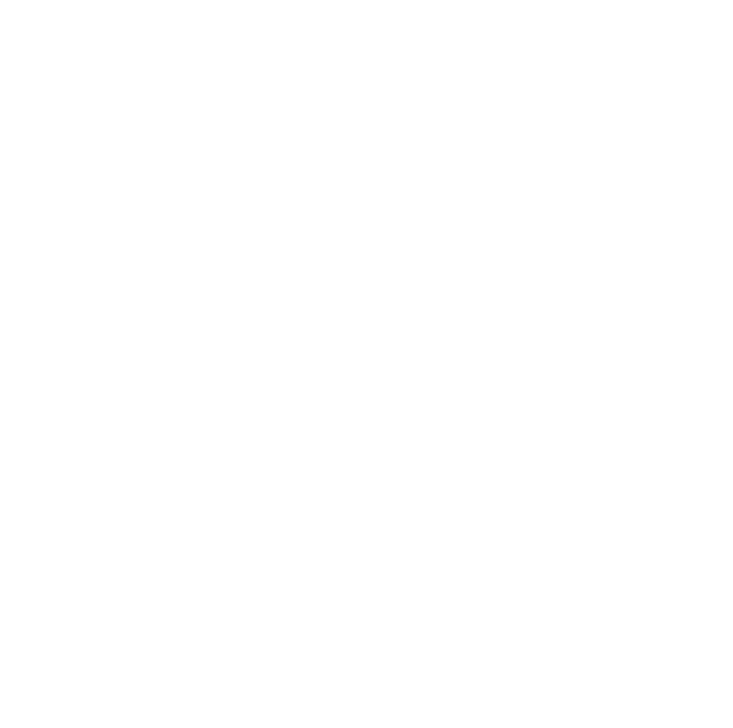
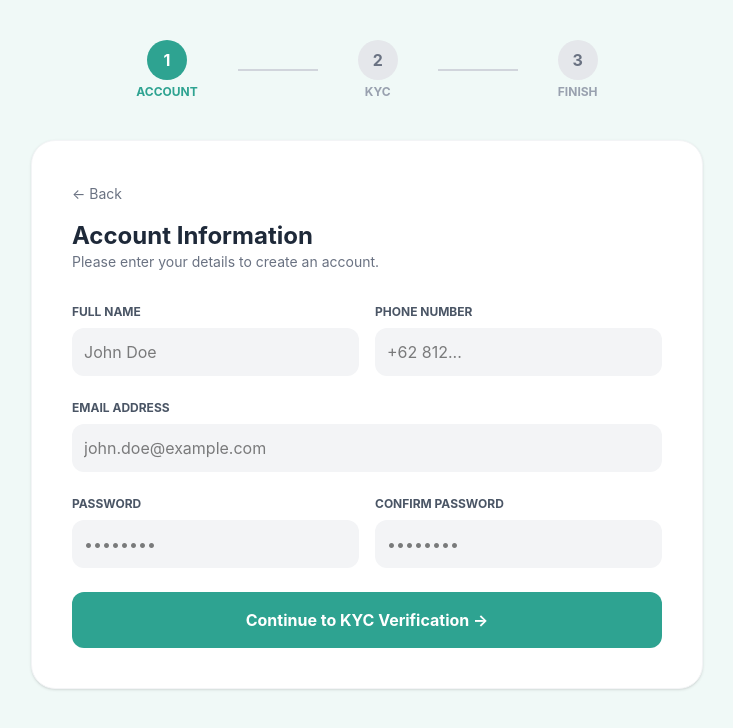
Before and after one commit to group4pbl-carefund/frontend, a React app: page /register in a window 1280 px wide. Before the commit this address had no page. Shown: the top 728 px of the page, without its empty margins (273-1006 px from the left). Built offline with nearby package versions, Linux system fonts and the light colour scheme; the HTML template or start-up script is replaced by a standard one.

Commit message:
login dan register doneee

```diff
--- a/package.json
+++ b/package.json
@@ -11,9 +11,10 @@
   },
   "dependencies": {
     "@tailwindcss/vite": "^4.2.4",
+    "axios": "^1.16.0",
     "react": "^19.2.4",
     "react-dom": "^19.2.4",
-    "react-router-dom": "^7.14.2",
+    "react-router-dom": "^7.15.0",
     "tailwindcss": "^4.2.4"
   },
   "devDependencies": {
--- a/src/App.jsx
+++ b/src/App.jsx
@@ -2,6 +2,8 @@ import React from 'react';
 import { BrowserRouter as Router, Routes, Route } from 'react-router-dom';
 
 import LandingPage from './pages/landingPage';
+import Login from './pages/login';
+import Register from './pages/register';
 
 function App() {
   return (
@@ -9,6 +11,8 @@ function App() {
       <Routes>
         {/* Route untuk halaman utama (Landing Page) */}
         <Route path="/" element={<LandingPage />} />
+        <Route path="/login" element={<Login />} />
+        <Route path="/register" element={<Register />} />
 
         {/* Nanti kamu bisa menambahkan route halaman lain di bawah sini */}
         {/* Contoh: */}
--- a/src/components/navbar.jsx
+++ b/src/components/navbar.jsx
@@ -1,4 +1,5 @@
 import React from 'react';
+import { Link } from 'react-router-dom';
 
 const Navbar = () => {
   return (
@@ -13,12 +14,15 @@ const Navbar = () => {
       </div>
 
       <div className="flex items-center space-x-6">
-        <a href="#login" className="font-semibold text-slate-600 hover:text-[#60C9B3]">
+        <Link to="/login" className="font-semibold text-slate-600 hover:text-[#60C9B3]">
           Log in
-        </a>
-        <button className="rounded px-6 py-2 text-sm font-semibold text-white bg-[#60C9B3] hover:bg-[#4ea894]">
-          Daftar
-        </button>
+        </Link>
+
+        <Link to="/register">
+          <button className="rounded px-6 py-2 text-sm font-semibold text-white bg-[#60C9B3] hover:bg-[#4ea894]">
+            Daftar
+          </button>
+        </Link>
       </div>
     </nav>
   );
--- /dev/null
+++ b/src/pages/login.jsx
@@ -0,0 +1,74 @@
+import React, { useState } from 'react';
+import { Link } from 'react-router-dom';
+import axios from 'axios';
+
+const Login = () => {
+  const [formData, setFormData] = useState({ email: '', password: '' });
+
+  const handleLogin = async (e) => {
+    e.preventDefault();
+    try {
+      const response = await axios.post('http://127.0.0.1:8000/api/login', {
+        email: formData.email,
+        password: formData.password
+      });
+
+      localStorage.setItem('token', response.data.token);
+
+      alert('Login Success! Welcome to Care Fund');
+      window.location.href = '/';
+    } catch (error) {
+      alert(error.response?.data?.message || 'Login Failed. Please check your email and password.');
+    }
+  };
+
+  return (
+    <div className="min-h-screen bg-[#e0f2f1] flex items-center justify-center p-4 font-sans">
+      <div className="w-full max-w-md bg-white rounded-3xl overflow-hidden shadow-xl">
+        {/* Header Hitam */}
+        <div className="bg-[#1a1a1a] p-8 text-center text-white relative">
+          <div className="bg-[#2ea391] w-12 h-12 rounded-full flex items-center justify-center mx-auto mb-4">
+             <span className="text-white">🛡️</span>
+          </div>
+          <h2 className="text-xl font-bold">Login to Care Fund</h2>
+          <p className="text-gray-400 text-sm">Continue your mission of kindness</p>
+        </div>
+
+        <div className="p-8">
+          <form onSubmit={handleLogin}>
+            <div className="mb-4">
+              <label className="block text-xs font-bold text-gray-500 mb-2 uppercase">Email Address</label>
+              <input
+                type="email"
+                className="w-full bg-gray-100 p-3 rounded-xl outline-none"
+                placeholder="name@example.com"
+                onChange={(e) => setFormData({...formData, email: e.target.value})}
+              />
+            </div>
+            <div className="mb-6">
+              <label className="block text-xs font-bold text-gray-500 mb-2 uppercase">Password</label>
+              <input
+                type="password"
+                className="w-full bg-gray-100 p-3 rounded-xl outline-none"
+                placeholder="••••••••"
+                onChange={(e) => setFormData({...formData, password: e.target.value})}
+              />
+            </div>
+            <button className="w-full bg-[#2ea391] text-white py-3 rounded-xl font-bold">
+              Login to Account →
+            </button>
+          </form>
+
+          <p className="text-center text-sm mt-4 text-gray-600">
+            New to Care Fund?{' '}
+            <Link to="/register" className="text-[#2ea391] font-bold hover:underline">
+              Register
+            </Link>
+          </p>
+        </div>
+      </div>
+    </div>
+  );
+};
+
+export default Login;
--- /dev/null
+++ b/src/pages/register.jsx
@@ -0,0 +1,129 @@
+import React, { useState } from 'react';
+import { Link } from 'react-router-dom';
+import axios from 'axios';
+
+const Register = () => {
+  const [currentStep, setCurrentStep] = useState(1);
+
+  const [formData, setFormData] = useState({
+    full_name: '',
+    phone: '',
+    email: '',
+    password: '',
+    confirm_password: '',
+    date_of_birth: '2000-01-01',
+    address: 'Default Address'
+  });
+
+  // 2. This function handles moving from Account -> KYC
+  const handleNextStep = async (e) => {
+    e.preventDefault();
+    if (formData.password !== formData.confirm_password) {
+      return alert("Passwords do not match!");
+    }
+
+    // For the demo/frontend flow, we move to step 2 directly
+    setCurrentStep(2);
+  };
+
+  return (
+    <div className="min-h-screen bg-[#f0f9f7] flex flex-col items-center py-10 font-sans">
+
+      {/* Dynamic Stepper Header */}
+      <div className="flex items-center gap-10 mb-10">
+        <div className="text-center">
+          <div className={`w-10 h-10 rounded-full flex items-center justify-center font-bold mx-auto ${currentStep >= 1 ? 'bg-[#2ea391] text-white' : 'bg-gray-200 text-gray-500'}`}>1</div>
+          <p className={`text-xs mt-1 font-bold ${currentStep >= 1 ? 'text-[#2ea391]' : 'text-gray-400'}`}>ACCOUNT</p>
+        </div>
+        <div className={`h-[2px] w-20 ${currentStep >= 2 ? 'bg-[#2ea391]' : 'bg-gray-300'}`}></div>
+        <div className="text-center">
+          <div className={`w-10 h-10 rounded-full flex items-center justify-center font-bold mx-auto ${currentStep >= 2 ? 'bg-[#2ea391] text-white' : 'bg-gray-200 text-gray-500'}`}>2</div>
+          <p className={`text-xs mt-1 font-bold ${currentStep >= 2 ? 'text-[#2ea391]' : 'text-gray-400'}`}>KYC</p>
+        </div>
+        <div className={`h-[2px] w-20 ${currentStep >= 3 ? 'bg-[#2ea391]' : 'bg-gray-300'}`}></div>
+        <div className="text-center">
+          <div className={`w-10 h-10 rounded-full flex items-center justify-center font-bold mx-auto ${currentStep >= 3 ? 'bg-[#2ea391] text-white' : 'bg-gray-200 text-gray-500'}`}>3</div>
+          <p className={`text-xs mt-1 font-bold ${currentStep >= 3 ? 'text-[#2ea391]' : 'text-gray-400'}`}>FINISH</p>
+        </div>
+      </div>
+
+      <div className="w-full max-w-2xl bg-white rounded-3xl p-10 shadow-sm border border-gray-100">
+
+        {/* STEP 1: ACCOUNT INFORMATION */}
+        {currentStep === 1 && (
+          <>
+            <Link to="/login" className="text-gray-500 text-sm mb-4 inline-block">← Back</Link>
+            <h2 className="text-2xl font-bold text-gray-800">Account Information</h2>
+            <p className="text-gray-500 text-sm mb-8">Please enter your details to create an account.</p>
+            <form onSubmit={handleNextStep} className="space-y-6">
+              <div className="grid grid-cols-1 md:grid-cols-2 gap-4">
+                <div>
+                  <label className="block text-xs font-bold text-gray-600 mb-2 uppercase">Full Name</label>
+                  <input type="text" className="w-full bg-gray-100 p-3 rounded-xl outline-none" placeholder="John Doe"
+                    onChange={(e) => setFormData({...formData, full_name: e.target.value})} required />
+                </div>
+                <div>
+                  <label className="block text-xs font-bold text-gray-600 mb-2 uppercase">Phone Number</label>
+                  <input type="text" className="w-full bg-gray-100 p-3 rounded-xl outline-none" placeholder="+62 812..."
+                    onChange={(e) => setFormData({...formData, phone: e.target.value})} required />
+                </div>
+              </div>
+              <div>
+                <label className="block text-xs font-bold text-gray-600 mb-2 uppercase">Email Address</label>
+                <input type="email" className="w-full bg-gray-100 p-3 rounded-xl outline-none" placeholder="john.doe@example.com"
+                  onChange={(e) => setFormData({...formData, email: e.target.value})} required />
+              </div>
+              <div className="grid grid-cols-1 md:grid-cols-2 gap-4">
+                <div>
+                  <label className="block text-xs font-bold text-gray-600 mb-2 uppercase">Password</label>
+                  <input type="password" className="w-full bg-gray-100 p-3 rounded-xl outline-none" placeholder="••••••••"
+                    onChange={(e) => setFormData({...formData, password: e.target.value})} required />
+                </div>
+                <div>
+                  <label className="block text-xs font-bold text-gray-600 mb-2 uppercase">Confirm Password</label>
+                  <input type="password" className="w-full bg-gray-100 p-3 rounded-xl outline-none" placeholder="••••••••"
+                    onChange={(e) => setFormData({...formData, confirm_password: e.target.value})} required />
+                </div>
+              </div>
+              <button className="w-full bg-[#2ea391] text-white py-4 rounded-xl font-bold transition-all">
+                Continue to KYC Verification →
+              </button>
+            </form>
+          </>
+        )}
+
+        {/* STEP 2: KYC VERIFICATION */}
+        {currentStep === 2 && (
+          <div className="text-center">
+            <h2 className="text-2xl font-bold text-gray-800">KYC Verification</h2>
+            <p className="text-gray-500 text-sm mb-8">Please upload your ID Card to verify your identity.</p>
+            <div className="border-2 border-dashed border-gray-300 rounded-2xl p-12 mb-8 bg-gray-50">
+               <p className="text-gray-400 italic">ID Upload Placeholder (KTP/Passport)</p>
+            </div>
+            <button
+              onClick={() => setCurrentStep(3)}
+              className="w-full bg-[#2ea391] text-white py-4 rounded-xl font-bold"
+            >
+              Finish Registration
+            </button>
+          </div>
+        )}
+
+        {/* STEP 3: FINISH */}
+        {currentStep === 3 && (
+          <div className="text-center py-10">
+            <div className="text-6xl mb-6">🎉</div>
+            <h2 className="text-2xl font-bold text-gray-800 mb-2">Registration Complete!</h2>
+            <p className="text-gray-500 mb-10">Welcome to Care Fund. Your account has been created.</p>
+            <Link to="/login" className="bg-[#2ea391] text-white px-10 py-4 rounded-xl font-bold">
+              Go to Login
+            </Link>
+          </div>
+        )}
+
+      </div>
+    </div>
+  );
+};
+
+export default Register;
```
Also changed, not shown: 1 other file (tests, documents, lock files or other folders).
